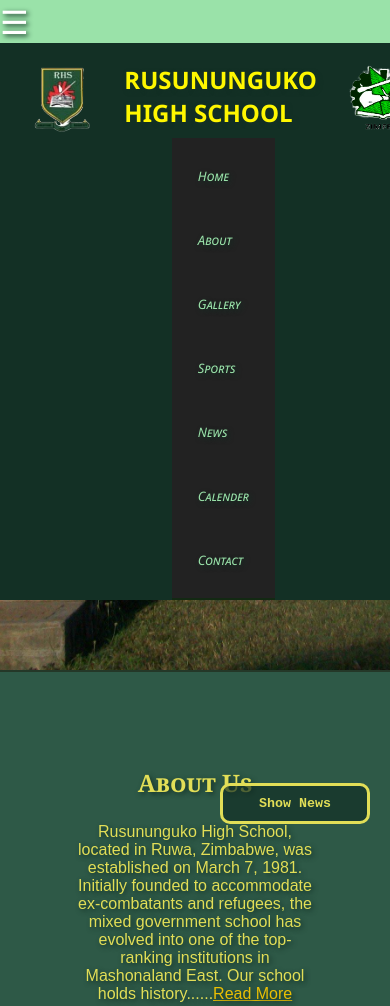
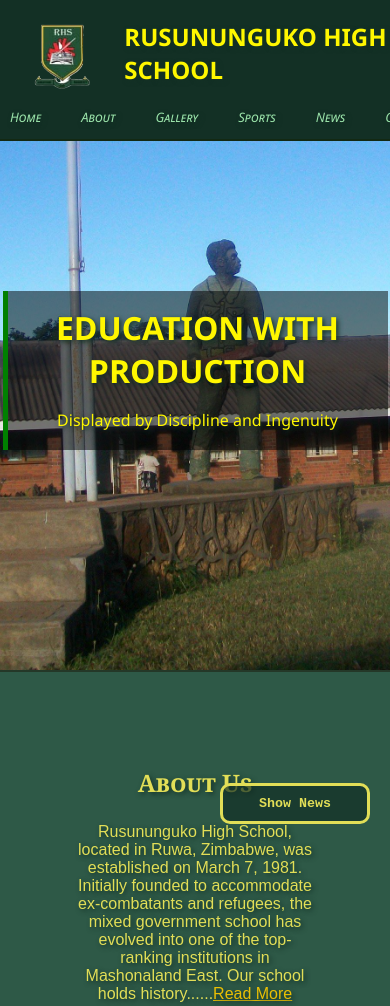
Before and after one commit to tapswxxho/Rusununguko-High-School, a plain HTML site: page index.html in a window 390 px wide. Shown: the top 1006 px of the page. Drawn offline with Linux system fonts and the light colour scheme.

Commit message:
Removed Mobile-Friendly navbar

```diff
--- a/css/styles.css
+++ b/css/styles.css
@@ -6,29 +6,6 @@
 }
 body{
     margin:0;
-}
-.hamburger {
-  display: none;
-  font-size: 2rem;
-  cursor: pointer;
-  color: white;
-}
-
-@media (max-width: 768px) {
-  .hamburger {
-    display: block;
-  }
-
-  .navitems {
-    display: none;
-    flex-direction: column;
-    background: #222;
-    padding: 1rem;
-  }
-
-  .navitems.show {
-    display: flex;
-  }
 }
 p{
     text-align: center;
--- a/index.html
+++ b/index.html
@@ -10,7 +10,6 @@
   </head>
   <body>
     <nav id="navbar">
-      <div class="hamburger" onclick="toggleMenu()">☰</div>
         <div class="navsec">
           <div>
             <img class="logo" src="images/logo.png">
--- a/js/app.js
+++ b/js/app.js
@@ -1,10 +1,3 @@
   function toggleNews() {
     const popup = document.getElementById('news-popup');
     popup.style.display = (popup.style.display === 'none' || popup.style.display === '') ? 'block' : 'none';}
-    function toggleContact() {
-    const popup = document.getElementById('contact-popup');
-    popup.style.display = (popup.style.display === 'none' || popup.style.display === '') ? 'block' : 'none';}
-    function toggleMenu() {
-  const nav = document.querySelector('.navitems');
-  nav.classList.toggle('show');
-}
```
